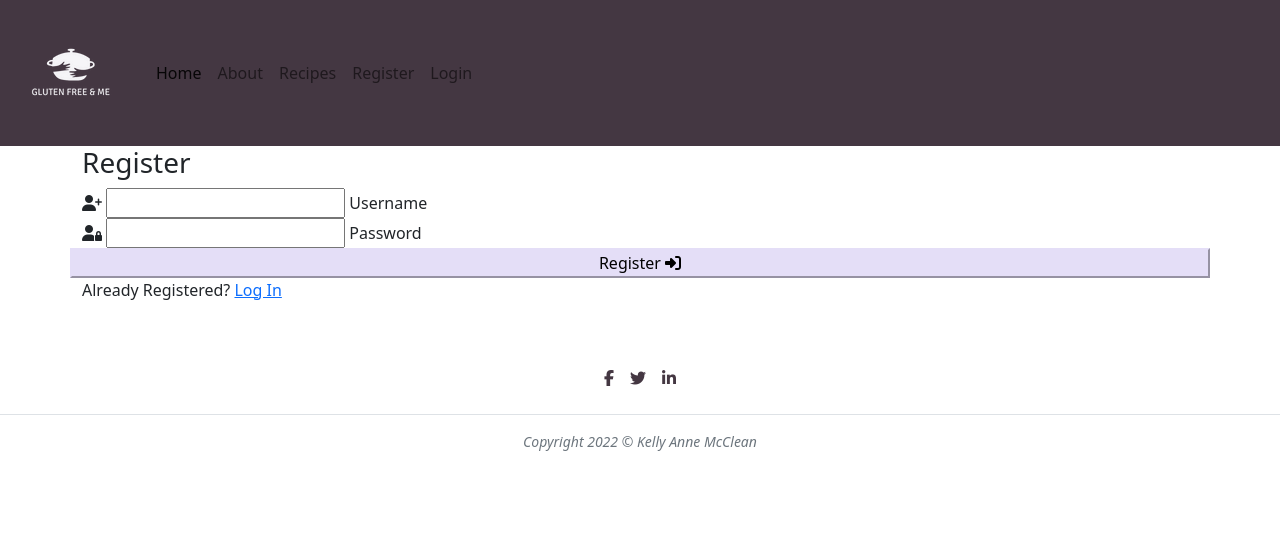
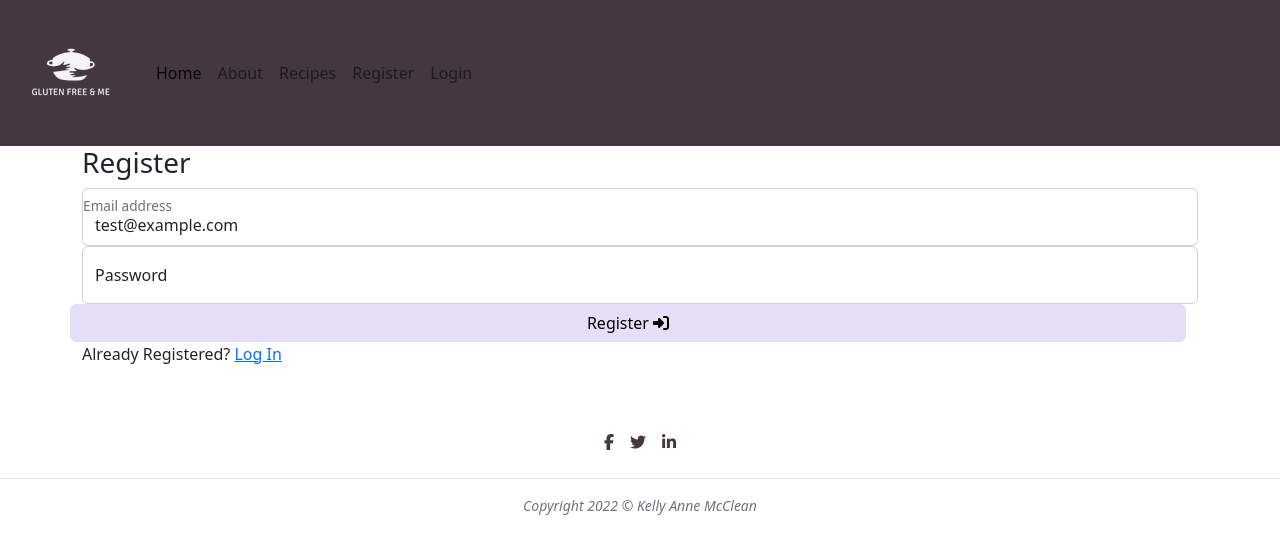
Before and after one commit to mccannka/gluten-free-me, a Flask app: page /register in a window 1280 px wide. Shown: the top 554 px of the page. Run offline with Flask 2, Linux system fonts and the light colour scheme; some libraries are stand-ins or nearby versions.

Commit message:
Registration page, styling updates input fields and CTA

```diff
--- a/templates/user/register.html
+++ b/templates/user/register.html
@@ -4,27 +4,22 @@
 <h3 class="center-align">Register</h3>
 
 <div class="row">
-        <form class="col s12 m8 offset-m2" method="POST" action="{{ url_for('register') }}">
-            <div class="card-panel">
-                <!-- username -->
-                <div class="row">
-					<div class="input-field col s12">
-						<i class="fas fa-user-plus prefix light-blue-text text-darken-4"></i>
-						<input id="username" name="username" type="text" minlength="5" maxlength="15" pattern="^[a-zA-Z0-9]{5,15}$" class="validate" required>
-						<label for="username">Username</label>
+    <!--Username-->
+    <form class="form-floating" method="POST" action="{{ url_for('register') }}">
+        <input type="email" class="form-control" id="username" name="username" placeholder="name@example.com"
+            value="test@example.com" class="validate" required>
+        <label for="floatingInputValue">Email address</label>
+        <div class="form-floating">
+            <!-- Password -->
+            <input type="password" class="form-control" id="floatingPassword" placeholder="Password" id="password"
+                name="password" type="password" minlength="5" maxlength="15" pattern="^[a-zA-Z0-9]{5,15}$"
+                class="validate" required>
+            <label for="floatingPassword">Password</label>
         </div>
-                </div>
-                <!-- passowrd -->
-                <div class="row">
-                    <div class="input-field col s12">
-						<i class="fas fa-user-lock prefix light-blue-text text-darken-4"></i>
-                        <input id="password" name="password" type="password" minlength="5" maxlength="15" pattern="^[a-zA-Z0-9]{5,15}$" class="validate" required>
-                        <label for="password">Password</label>
-                    </div>
-                </div>
+    </form>
     <!-- register -->
     <div class="row">
-                    <button type="submit" class="col s12 btn-large light-blue darken-4 text-shadow">
+        <button type="submit" class="col s12 btn btn-info">
             Register <i class="fas fa-sign-in-alt"></i>
         </button>
     </div>
```
Lines whose indentation alone changed are shown as unchanged.
